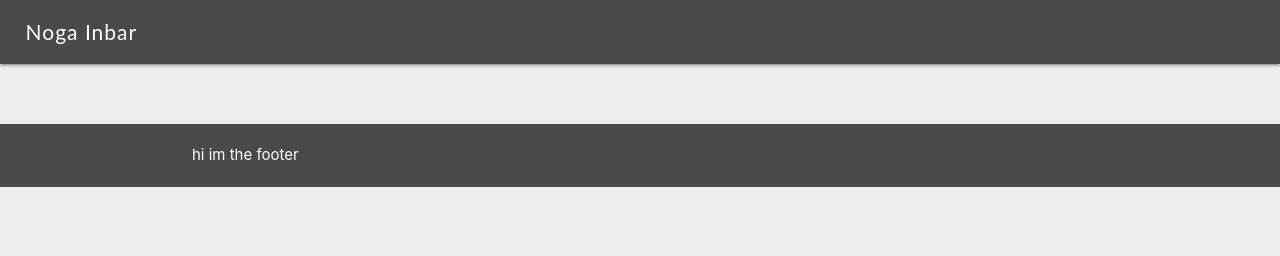
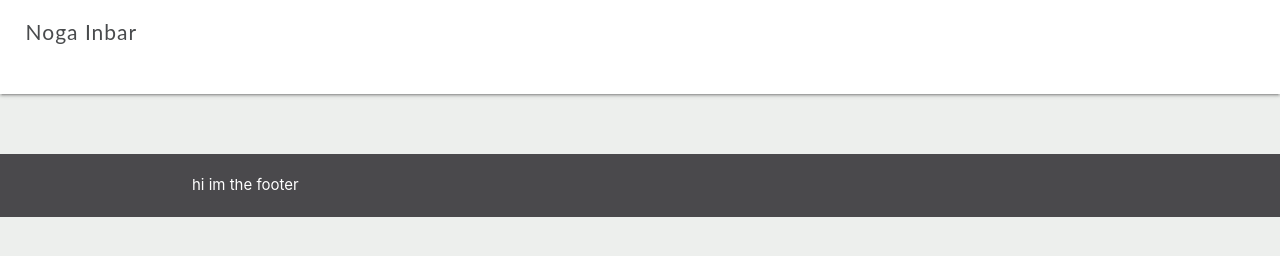
Before and after one commit to nogainbar/Noga_Inbar, a website: page public/views/layout/default.html in a window 1280 px wide. Drawn offline with nearby package versions, Linux system fonts and the light colour scheme; files that its build step writes are made by us from their sources.

Commit message:
made sure everything works

```diff
--- a/public/css/sass/components/_nav.scss
+++ b/public/css/sass/components/_nav.scss
@@ -1,8 +1,11 @@
 nav {
-  background-color: $main-text-dark;
+  background-color: #fff;
+  width: 100vw;
+  height: 94px;
 }
 
-nav .brand-logo {
+nav .logo {
+  color: #494b4d;
   font-family: $lato!important;
   letter-spacing: 1px;
   font-size: 1.4rem !important;
--- a/public/css/sass/views/_landing.scss
+++ b/public/css/sass/views/_landing.scss
@@ -1,6 +1,5 @@
-.landing-image-wrapper {
-  background-color: white;
-  background-repeat: no-repeat;
+.body {
+  background-color: #fffce1;
   width: 100vw;
   height: 100vh;
 }
--- a/public/views/partials/nav.html
+++ b/public/views/partials/nav.html
@@ -1,6 +1,6 @@
 <nav>
     <div class="nav-wrapper">
-      <a href="/landing" class="brand-logo">Noga Inbar</a>
+      <a class="logo">Noga Inbar</a>
       <ul id="nav-mobile" class="right hide-on-med-and-down">
         <!-- <li><a href="collapsible.html">JavaScript</a></li> -->
       </ul>
```
Also changed, not shown: public/views/landing.html (+1 -1 lines), public/css/main.css, 1 other file.
